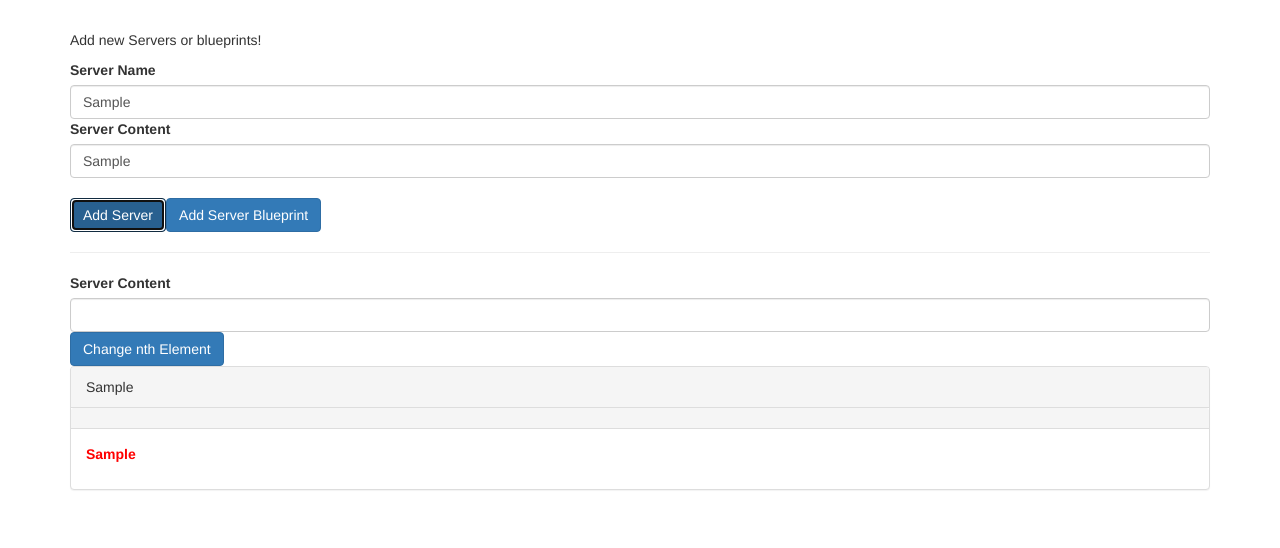
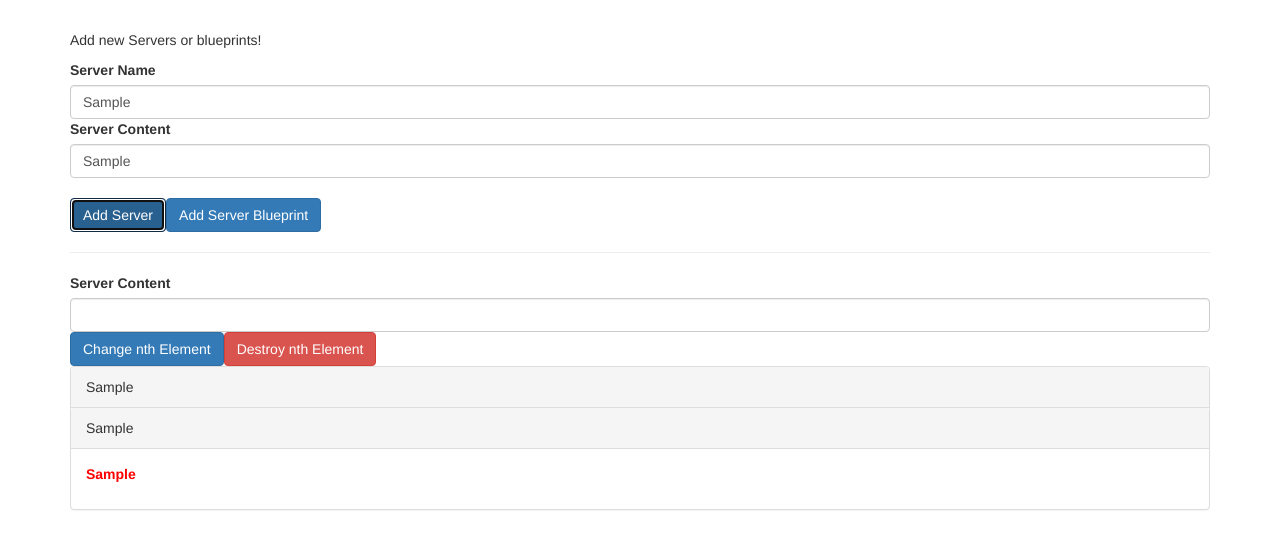
Before and after one commit to chandudammalapati/angularEventBinding, an Angular app: page / in a window 1280 px wide. Both pictures are taken after typing "Sample", "Sample" into the empty fields and a click on the button "Add Server". Shown: the top 548 px of the page. Built offline with nearby package versions, Linux system fonts and the light colour scheme.

Commit message:
committing html changes

```diff
--- a/src/app/app.component.html
+++ b/src/app/app.component.html
@@ -6,7 +6,8 @@
       <label>Server Content</label>
       <input type="text" class="form-control" #nthElement>
       <button class="btn btn-primary" (click) = "changenthelement(nthElement.value)">Change nth Element</button>
-      <app-server-element *ngFor = "let serverElement of serverElements" [element]="serverElement">
+      <button class="btn btn-danger" (click) = "Destroynthelement(nthElement.value)">Destroy nth Element</button>
+      <app-server-element *ngFor = "let serverElement of serverElements" [element]="serverElement" [name]="serverElement.name">
         <p>
           <strong *ngIf="serverElement.type === 'server'" style="color: red">{{ serverElement.content }}</strong>
           <em *ngIf="serverElement.type === 'blueprint'">{{ serverElement.content }}</em>
```
